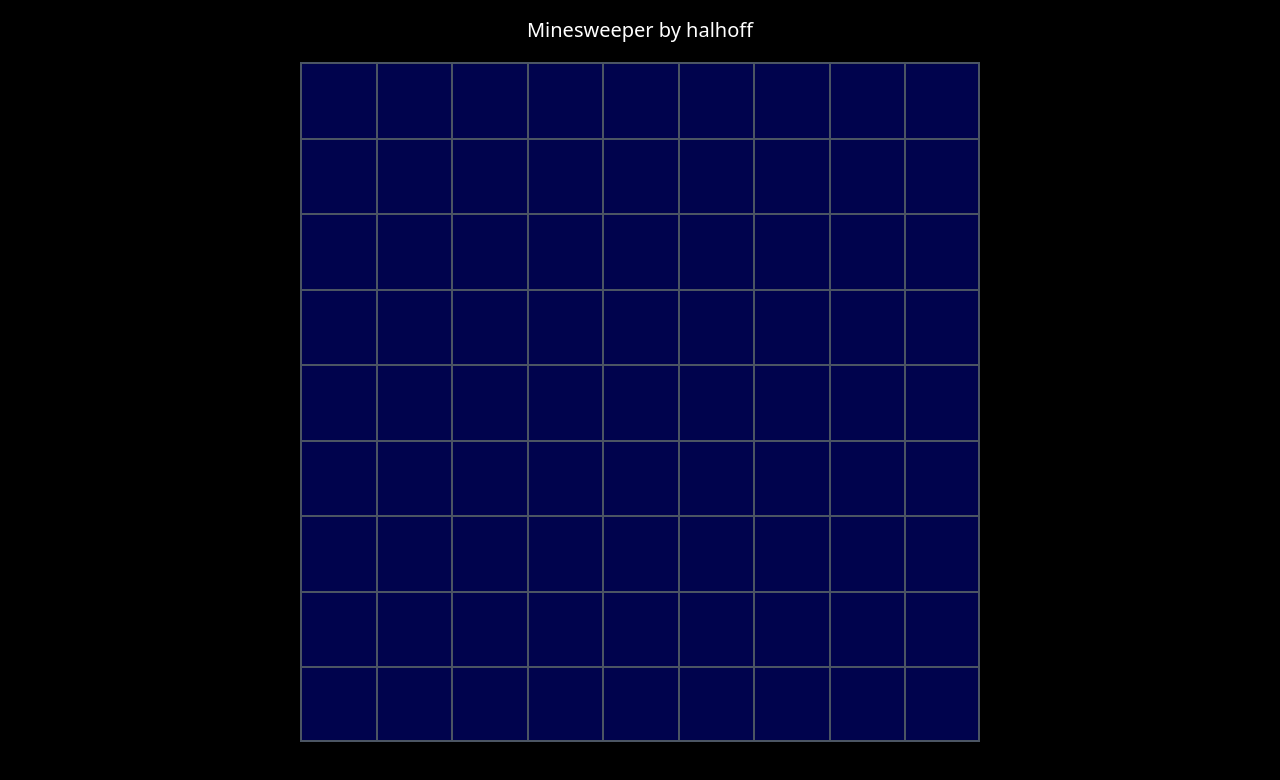
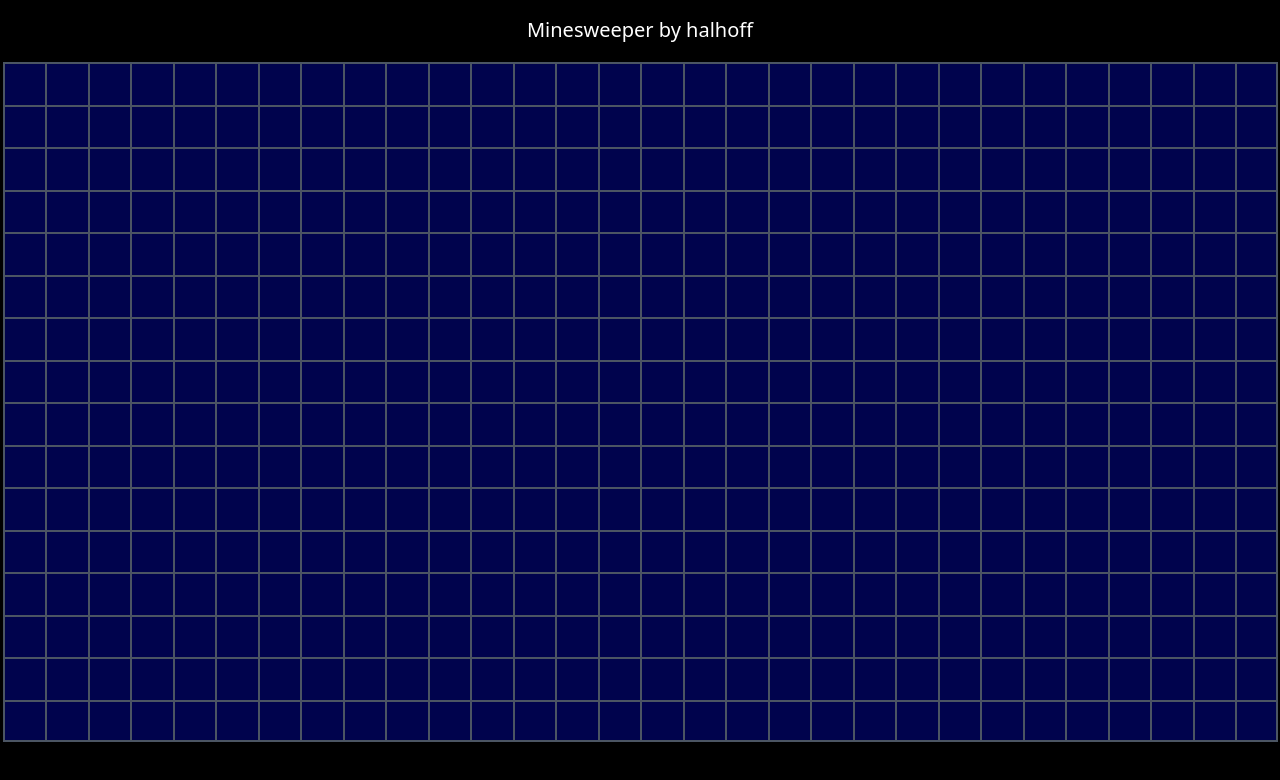
Before and after one commit to halhoff/minesweeper-react, a React (Create React App) app: page / in a window 1280 px wide. Shown: the top 780 px of the page. Built offline with nearby package versions, Linux system fonts and the light colour scheme.

Commit message:
added win condition

```diff
--- a/src/App.tsx
+++ b/src/App.tsx
@@ -7,7 +7,7 @@ function App() {
     <div className="container bg-black min-w-full min-h-screen">
       <header className="text-center">
         <p className="text-xl text-white p-4">Minesweeper by halhoff</p>
-        <Game difficulty={0} />
+        <Game difficulty={2} />
       </header>
     </div>
   );
--- a/src/Game.tsx
+++ b/src/Game.tsx
@@ -2,8 +2,7 @@ import React, { useState, useEffect, useCallback } from 'react';
 import clsx from 'clsx';
 
 const numMines = [10, 40, 99];
-let visited: boolean[][];
-let gameOverToggle = false;
+let gameEndToggle = false;
 
 // TODO
 // win
@@ -113,7 +112,7 @@ function Tile({
 
   const handleRightClick = (event) => {
     event.preventDefault();
-    if (!gameOverToggle) {
+    if (!gameEndToggle) {
       const newFlaggedState = [...flaggedTiles];
       newFlaggedState[x][y] = !isFlagged;
       setFlaggedTiles(newFlaggedState);
@@ -135,7 +134,7 @@ function Tile({
         outline: 'none'
       }}
       onClick={() => {
-        if (!gameOverToggle && !isFlagged) {
+        if (!gameEndToggle && !isFlagged) {
           renderTile();
           handleLeftClick(value, isMine);
           changeClickCoords(value);
@@ -177,7 +176,7 @@ function Game({difficulty}: {difficulty: number}) {
   const [board, setBoard] = useState<number[][]>([]);
   const [started, setStarted] = useState(false);
   const [clickCoords, setClickCoords] = useState<number[]>([]);
-  const [gameOverMessage, setGameOverMessage] = useState("");
+  const [gameOverMessage, setGameEndMessage] = useState("");
 
   let tiles: number[] = [];
   let size_x = -1;
@@ -208,7 +207,7 @@ function Game({difficulty}: {difficulty: number}) {
     return Array.from({ length: size_x }, () => Array(size_y).fill(false));
   });
 
-  visited = Array.from({ length: size_x }, () => Array(size_y).fill(false));
+  let visited = Array.from({ length: size_x }, () => Array(size_y).fill(false));
 
   function handleLeftClick(value: number, isMine: boolean) {
     if (!started) {
@@ -216,8 +215,8 @@ function Game({difficulty}: {difficulty: number}) {
       setBoard(newBoard);
     }
     if (isMine) {
-      setGameOverMessage('Game Over<br />Press ENTER to restart');
-      gameOverToggle = true;
+      setGameEndMessage('Game Over<br />Press ENTER to restart');
+      gameEndToggle = true;
       setRevealed(Array.from({ length: size_x }, () => Array(size_y).fill(true)));
     }
   }
@@ -225,9 +224,9 @@ function Game({difficulty}: {difficulty: number}) {
   useEffect(() => {
     console.log(revealedCount);
     if (revealedCount === size_x * size_y - numMines[difficulty]) {
-      console.log("win")
+      setGameEndMessage('You won<br />Press ENTER to restart');
     }
-  }, [revealedCount])
+  }, [revealedCount, difficulty, size_x, size_y])
 
   const floodFill = useCallback((x: number, y: number, flooded: number[]) => {
     if (!visited[x][y] && board[x][y] >= 0) {
@@ -250,9 +249,6 @@ function Game({difficulty}: {difficulty: number}) {
 
   useEffect(() => {
     if (clickCoords.length > 0 && board.length > 0 && !visited[clickCoords[0]][clickCoords[1]]) {
-      console.log(clickCoords);
-      console.log(visited);
-      console.log(visited[clickCoords[0]][clickCoords[1]]);
       let toFlood = floodFill(clickCoords[0], clickCoords[1], []);
       for (let i = 0; i < toFlood.length; ++i) {
         const flood_x = Math.floor(toFlood[i] / size_y);
@@ -282,10 +278,11 @@ function Game({difficulty}: {difficulty: number}) {
       setBoard([]);
       setRevealed(Array.from({ length: size_x }, () => Array(size_y).fill(false)));
       setFlaggedTiles(Array.from({ length: size_x }, () => Array(size_y).fill(false)));
-      setGameOverMessage("")
-      gameOverToggle = false;
+      setGameEndMessage("")
+      gameEndToggle = false;
       visited = Array.from({ length: size_x }, () => Array(size_y).fill(false));
       setClickCoords([]);
+      setRevealedCount(0);
     }
   }
 
```
